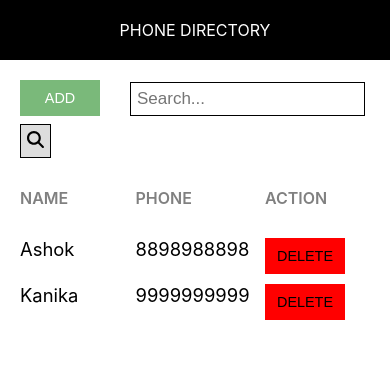
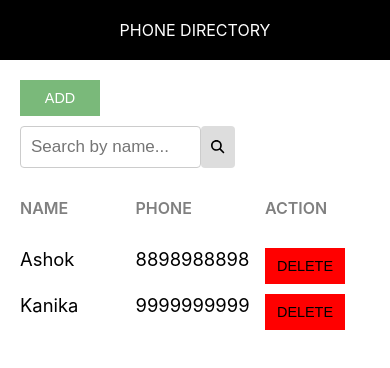
Before and after one commit to archana-hutech/react-series, a React (Create React App) app in the folder phone-directory/: page / in a window 390 px wide. Shown: the top 368 px of the page. Built offline with nearby package versions, Linux system fonts and the light colour scheme.

Commit message:
search filter fixed

```diff
--- a/phone-directory/src/common/common.css
+++ b/phone-directory/src/common/common.css
@@ -10,6 +10,7 @@
     font-size: 0.9rem;
     cursor: pointer;
     outline: none;
+    z-index: 1;
 }
 
 .add-btn {
--- a/phone-directory/src/functionalComponent/AddSubscribers.js
+++ b/phone-directory/src/functionalComponent/AddSubscribers.js
@@ -5,12 +5,13 @@ import "./AddSubscribers.css"
 import { useNavigate } from 'react-router-dom';
 
 const AddSubscribers = ({ addSubscriberHandler }) => {
+  const navigate = useNavigate(); // Hook for navigation
+
   const [subscriber, setSubscriber] = useState({
     id: 0,
     name: '',
     phone: '',
   });
-  const navigate = useNavigate(); // Hook for navigation
 
 
   const inputChangedHandler = (e) => {
--- a/phone-directory/src/functionalComponent/ShowSubscriber.css
+++ b/phone-directory/src/functionalComponent/ShowSubscriber.css
@@ -21,12 +21,6 @@
     color: #808080;
     text-transform: uppercase;
 }
-
-.action-btn img {
-    width: 20px;
-    height: 20px;
-    margin: 5px;
-}
 .delete-btn {
     background: red;
     color: black;
@@ -35,29 +29,65 @@
     color: #0000ff;
 }
 
-.search-box-container {
-    margin-top: -42px;
+.search-btn {
+    padding: 10px;
+    border: 1px solid black;
+    cursor: pointer;
+    background: #ddd;
+    border:none;
+    border-radius:4px
 }
 
-.search-box{
-  padding: 6px;
-  border: 1px solid black;
-  margin-top: 8px;
-  font-size: 17px;
-  margin-left: 110px;
+.cancel-icon {
+    right: 255px;
+    position: absolute;
+    top: 50%;
+    transform: translateY(-50%);
+    cursor: pointer;
 }
 
-.search-btn{
-    padding: 6px;
-    border: 1px solid black;
-    margin-top: 8px;
-    font-size: 17px;
-    cursor: pointer;
-    background: #ddd;
+.action-bar {
+    display: flex;
+    justify-content: space-between;
+    align-items: center;
+    flex-wrap: wrap;
+    margin-bottom: 20px;
 }
 
-.cancel-icon{
-    right: 935px;
-    position: absolute;
-    top: 16%;
+.search-form {
+    flex-grow: 1;
+    display: flex;
+    justify-content: flex-end;
+    max-width: 750px;
+    margin-right: 300px;
 }
+
+.search-box-container {
+    position: relative;
+    display: flex;
+    width: 100%;
+}
+
+.search-box {
+    padding: 10px;
+    border: 1px solid #ccc;
+    border-radius: 4px;
+    width: 65%;
+    font-size: 17px;
+}
+
+ /* Responsive Design */
+@media (max-width: 600px) {
+ .action-bar {
+      flex-direction: column;
+      align-items: flex-start;
+}
+
+.action-bar .add-btn {
+      margin-bottom: 10px;
+ }
+
+.search-form {
+      width: 70%;
+    }
+}
--- a/phone-directory/src/functionalComponent/ShowSubscriber.js
+++ b/phone-directory/src/functionalComponent/ShowSubscriber.js
@@ -1,42 +1,48 @@
-import React, {useState}  from "react";
+import React, { useState } from "react";
 import Header from "../Header.js";
 import "./ShowSubscriber.css";
 import { Link } from "react-router-dom";
-import { FontAwesomeIcon } from '@fortawesome/react-fontawesome';
-import { faSearch, faTimes } from '@fortawesome/free-solid-svg-icons';
-const ShowSubscriber = ({subscribersList, deleteSubscriberHandler, searchHandler}) => {
+import { FontAwesomeIcon } from "@fortawesome/react-fontawesome";
+import { faSearch, faTimes } from "@fortawesome/free-solid-svg-icons";
+const ShowSubscriber = ({
+  subscribersList,
+  deleteSubscriberHandler,
+  searchHandler,
+}) => {
   const [searchInput, setSearchInput] = useState("");
 
-    const onDeleteClick = (subscriberId)  => {
-        deleteSubscriberHandler(subscriberId)
-    }
-    const onSearchHandler = () =>{
-      searchHandler(searchInput)
-    }
+  const onDeleteClick = (subscriberId) => {
+    deleteSubscriberHandler(subscriberId);
+  };
+
+  const handleSubmit = (e) => {
+    e.preventDefault();
+    e.stopPropagation();
+    searchHandler(searchInput);
+  };
 
   const handleClearSearch = () => {
-      setSearchInput(""); // Clear the input
-      searchHandler(""); // Reset the search (show all subscribers)
+    setSearchInput("");
+    searchHandler(""); // Reset to full list
   };
 
   return (
     <div className="component-container">
       <Header heading="Phone Directory" />
       <div className="component-body-container">
-        <Link to={"/add"}>
-          {" "}
-          <button className="custom-btn add-btn">Add</button>
+        <div className="action-bar">
+          <Link to="/add">
+            <button type="button" className="custom-btn add-btn">
+              Add
+            </button>
           </Link>
-        {/* <input type="text" name="search" className="search-box" placeholder="Search.."  value={searchInput}
-          onChange={(e) => setSearchInput(e.target.value)}/>
-         <button type="submit" className="search-btn" onClick={onSearchHandler}> <FontAwesomeIcon icon={faSearch} /></button> */}
-         {/* Search Input with Cancel Icon */}
+
+          <form onSubmit={handleSubmit} className="search-form">
             <div className="search-box-container">
               <input
                 type="text"
-            name="search"
+                placeholder="Search by name..."
                 className="search-box"
-            placeholder="Search..."
                 value={searchInput}
                 onChange={(e) => setSearchInput(e.target.value)}
               />
@@ -44,13 +50,16 @@ const ShowSubscriber = ({subscribersList, deleteSubscriberHandler, searchHandler
                 <FontAwesomeIcon
                   icon={faTimes}
                   className="cancel-icon"
-              onClick={handleClearSearch} // Clear the input and reset search
+                  onClick={handleClearSearch}
                 />
               )}
-          <button type="submit" className="search-btn" onClick={onSearchHandler}>
+              <button type="submit" className="search-btn">
                 <FontAwesomeIcon icon={faSearch} />
               </button>
             </div>
+          </form>
+        </div>
+
         <div className="grid-container heading-container">
           <span className="grid-item name-heading">Name</span>
           <span className="grid-item phone-heading">Phone</span>
@@ -63,7 +72,12 @@ const ShowSubscriber = ({subscribersList, deleteSubscriberHandler, searchHandler
               <span className="grid-item">{sub.name}</span>
               <span className="grid-item">{sub.phone}</span>
               <span className="grid-item action-btn-container">
-              <button className="custom-btn delete-btn" onClick={() => onDeleteClick(sub.id)}>Delete</button>
+                <button
+                  className="custom-btn delete-btn"
+                  onClick={() => onDeleteClick(sub.id)}
+                >
+                  Delete
+                </button>
               </span>
             </div>
           );
@@ -73,4 +87,85 @@ const ShowSubscriber = ({subscribersList, deleteSubscriberHandler, searchHandler
   );
 };
 
+// const ShowSubscriber = ({
+//   subscribersList,
+//   deleteSubscriberHandler,
+//   searchHandler,
+// }) => {
+//   const [searchInput, setSearchInput] = useState("");
+
+//   const handleSubmit = (e) => {
+//     e.preventDefault();
+//     e.stopPropagation();
+//     searchHandler(searchInput);
+//   };
+
+//   const handleClearSearch = () => {
+//     setSearchInput("");
+//     searchHandler(""); // Reset to full list
+//   };
+
+//   return (
+//     <div className="component-container">
+//       <h2>Phone Directory</h2>
+//       <div className="component-body-container">
+//         <div className="action-bar">
+//           <Link to="/add">
+//             <button type="button" className="custom-btn add-btn">
+//               Add
+//             </button>
+//           </Link>
+
+//           <form onSubmit={handleSubmit} className="search-form">
+//             <div className="search-box-container">
+//               <input
+//                 type="text"
+//                 placeholder="Search by name..."
+//                 className="search-box"
+//                 value={searchInput}
+//                 onChange={(e) => setSearchInput(e.target.value)}
+//               />
+//               {searchInput && (
+//                 <FontAwesomeIcon
+//                   icon={faTimes}
+//                   className="cancel-icon"
+//                   onClick={handleClearSearch}
+//                 />
+//               )}
+//               <button type="submit" className="search-btn">
+//                 <FontAwesomeIcon icon={faSearch} />
+//               </button>
+//             </div>
+//           </form>
+//         </div>
+
+//         <div className="grid-container heading-container">
+//           <span className="grid-item name-heading">Name</span>
+//           <span className="grid-item phone-heading">Phone</span>
+//           <span className="grid-item action-heading">Action</span>
+//         </div>
+
+//         {subscribersList.length > 0 ? (
+//           subscribersList.map((sub) => (
+//             <div key={sub.id} className="grid-container">
+//               <span className="grid-item">{sub.name}</span>
+//               <span className="grid-item">{sub.phone}</span>
+//               <span className="grid-item action-btn-container">
+//                 <button
+//                   className="custom-btn delete-btn"
+//                   onClick={() => deleteSubscriberHandler(sub.id)}
+//                 >
+//                   Delete
+//                 </button>
+//               </span>
+//             </div>
+//           ))
+//         ) : (
+//           <p>No results found.</p>
+//         )}
+//       </div>
+//     </div>
+//   );
+// };
+
 export default ShowSubscriber;
--- a/phone-directory/src/functionalComponent/SubDirectory.js
+++ b/phone-directory/src/functionalComponent/SubDirectory.js
@@ -9,24 +9,35 @@ const SubDirectory = () => {
     { id: 2, name: "Kanika", phone: "9999999999" },
   ]);
 
-  const [filteredSubscribersList, setFilteredSubscribersList] = useState(subscribersList);
+  const [filteredSubscribersList, setFilteredSubscribersList] =
+    useState(subscribersList);
 
   useEffect(() => {
     setFilteredSubscribersList(subscribersList);
   }, [subscribersList]);
 
+  // const addSubscriberHandler = (newSubscriber) => {
+  //   setSubscriberList((prevSubscribersList) => {
+  //     const newId =
+  //       prevSubscribersList.length > 0
+  //         ? prevSubscribersList[prevSubscribersList.length - 1].id + 1
+  //         : 1;
+  //     newSubscriber.id = newId;
+  //     const updatedSubscribersList = [...prevSubscribersList, newSubscriber];
+  //     console.log("Phone Directory");
+  //     console.log(updatedSubscribersList);
+  //     return updatedSubscribersList;
+  //   });
+  // };
+
   const addSubscriberHandler = (newSubscriber) => {
-    setSubscriberList((prevSubscribersList) => {
-      const newId =
-        prevSubscribersList.length > 0
-          ? prevSubscribersList[prevSubscribersList.length - 1].id + 1
-          : 1;
-      newSubscriber.id = newId;
-      const updatedSubscribersList = [...prevSubscribersList, newSubscriber];
-      console.log("Phone Directory");
-      console.log(updatedSubscribersList);
-      return updatedSubscribersList;
-    });
+    setSubscriberList((prev) => [
+      ...prev,
+      {
+        ...newSubscriber,
+        id: prev.length > 0 ? prev[prev.length - 1].id + 1 : 1,
+      },
+    ]);
   };
 
   //   const deleteSubscriberHandler = (subscriberId) => {
@@ -71,7 +82,8 @@ const deleteSubscriberHandler = (subscriberId) => {
 
     if (searchedSubscriber.length > 0) {
       setFilteredSubscribersList(searchedSubscriber);
-    } else {
+    }
+    else {
       alert("Subscriber not found.");
       setFilteredSubscribersList([]);
     }
@@ -91,10 +103,20 @@ const deleteSubscriberHandler = (subscriberId) => {
               />
             }
           />
+          {/* <Route
+            path="/add"
+            element={
+              <AddSubscribers addSubscriberHandler={addSubscriberHandler} />
+            }
+          /> */}
+
           <Route
             path="/add"
             element={
+              <>
+                {console.log("Navigating to /add route")}
                 <AddSubscribers addSubscriberHandler={addSubscriberHandler} />
+              </>
             }
           />
         </Routes>
```
Lines whose indentation alone changed are shown as unchanged.
